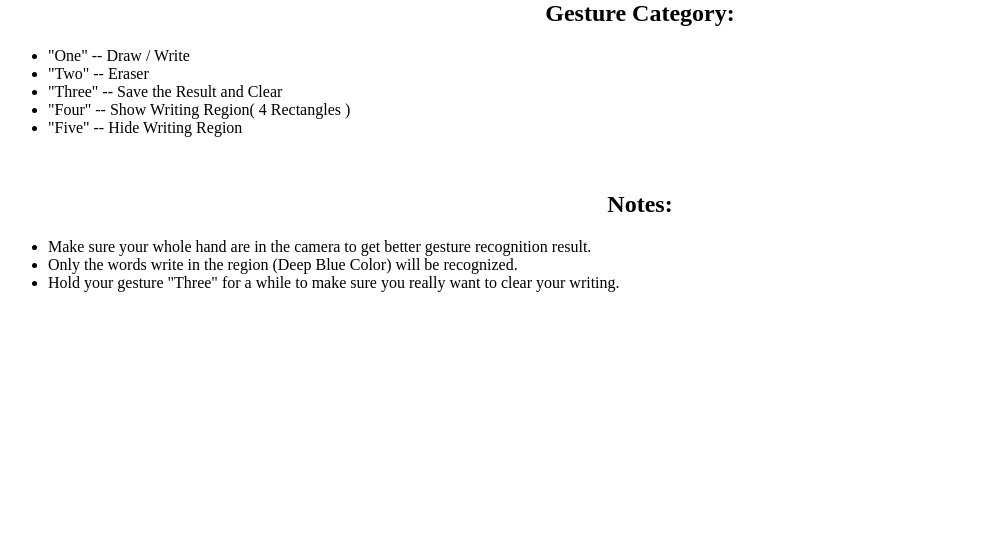
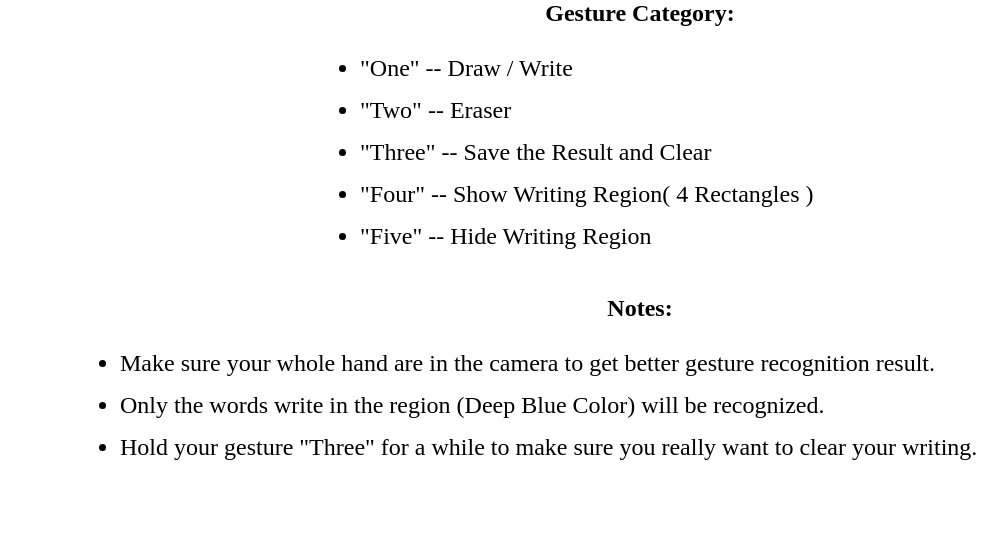
Before and after one commit to zhuozuoy/ITSS_Finger_Pen, a Flask app: page / in a window 1280 px wide. Shown: the part 386-936 px from the top of the page, without its empty margins (0-1007 px from the left). Before the commit the page ends 678 px from the top, so only its background shows below. Run offline with Flask 2, Linux system fonts and the light colour scheme.

Commit message:
Update Style.css

```diff
--- a/static/Style.css
+++ b/static/Style.css
@@ -3,7 +3,7 @@
 }
 
 #main {
-    align:center
+    text-align:center;
 }
 
 video {
@@ -14,10 +14,32 @@
     text-align: center;
 }
 
-h2 {
-    text-align:center;
+
+test{
+    width:600px;
+    height:600px;
+    font-size:x-large;
+    text-align:center
 }
 
-p {
-    text-align:left;
+h2 {
+    font-size:x-large;
 }
+
+
+ul[title='One'] {
+    width:600px;
+    margin:0 auto;
+    text-align: start;
+    font-size:x-large;
+    line-height:42px;
+}
+
+ul[title='Two'] {
+    width:1080px;
+    height:200px;
+    margin:0 auto;
+    text-align: start;
+    font-size:x-large;
+    line-height:42px;
+}
```
